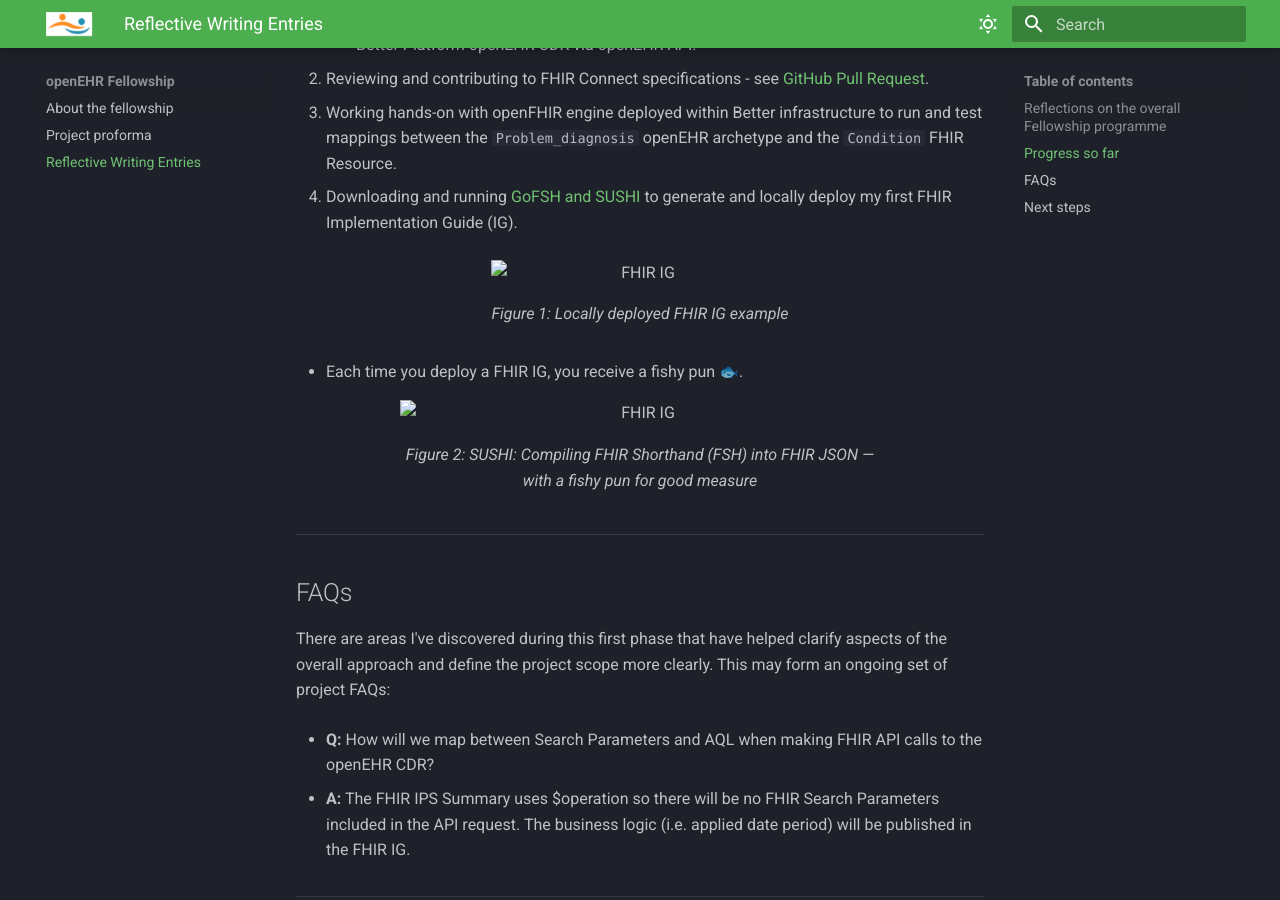
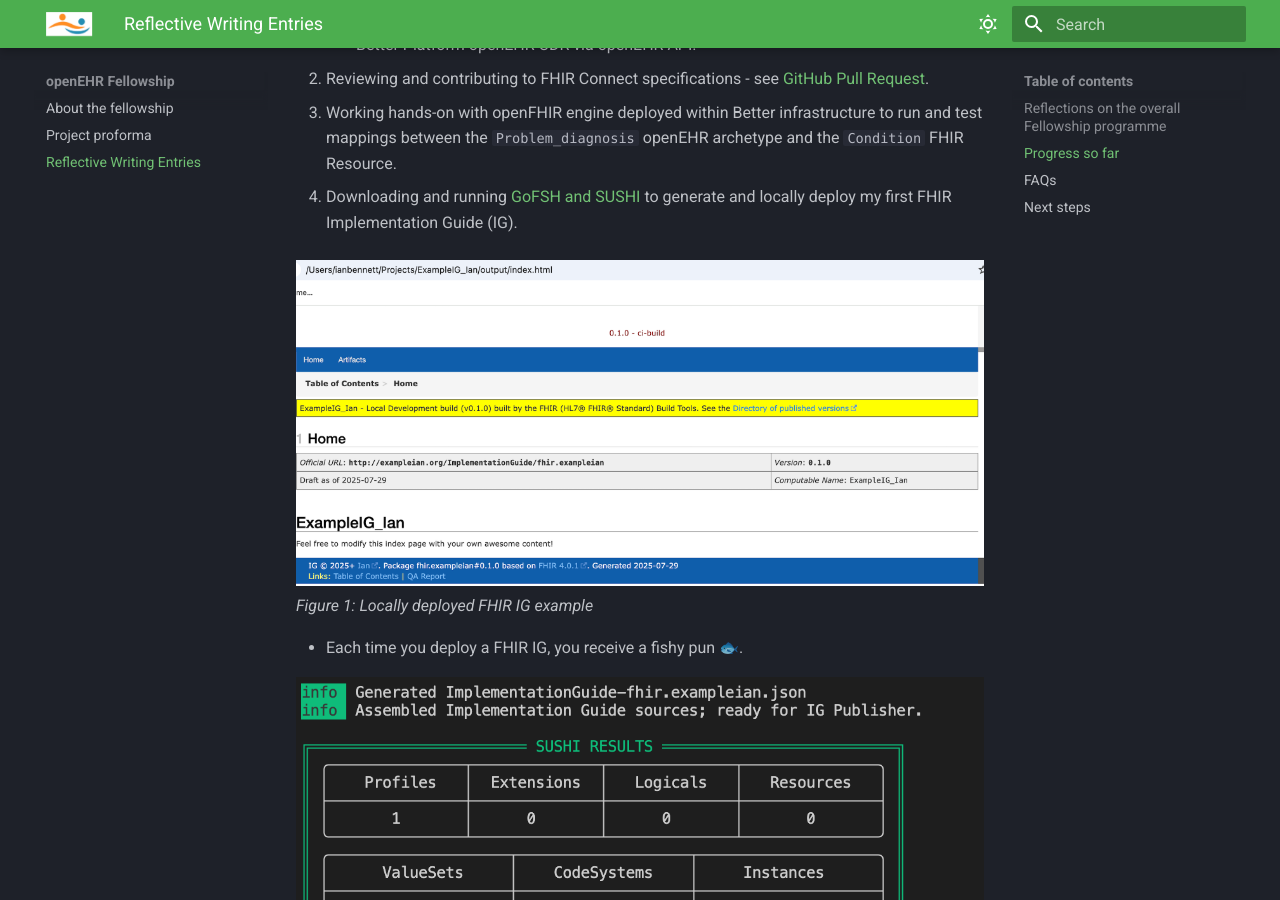
Before and after one commit to irbennett/openEHR_Fellowship, an MkDocs documentation site: the page built from docs/reflective-writing.md, in a window 1280 px wide and 900 px high, scrolled down 1345 px. Built offline with MkDocs 1.6.1 and Material for MkDocs 9.7.7, drawn with Linux system fonts in a browser that asks for light colours; emoji names are drawn with the system emoji font; some web fonts are replaced.

Commit message:
URL encoding

```diff
--- a/docs/reflective-writing.md
+++ b/docs/reflective-writing.md
@@ -28,17 +28,13 @@
 
 4. Downloading and running [GoFSH and SUSHI](https://fshschool.org/docs/) to generate and locally deploy my first FHIR Implementation Guide (IG).
 
-<figure>
-  <img src="assets/FHIR_IG_Locally_Deployed_Example.png" alt="FHIR IG" style="width:100%">
-  <figcaption><em>Figure 1: Locally deployed FHIR IG example</em></figcaption>
-</figure>
+![FHIR IG](assets/FHIR_IG_Locally_Deployed_Example.png)
+*Figure 1: Locally deployed FHIR IG example*
 
   - Each time you deploy a FHIR IG, you receive a fishy pun 🐟.
 
-<figure>
-  <img src="assets/SUSHI - Compile FSH into FHIR JSON.png" alt="FHIR IG" style="width:100%">
-  <figcaption><em>Figure 2: SUSHI: Compiling FHIR Shorthand (FSH) into FHIR JSON — with a fishy pun for good measure</em></figcaption>
-</figure>
+![SUSHI Screenshot](assets/SUSHI%20-%20Compile%20FSH%20into%20FHIR%20JSON.png)
+*Figure 2: SUSHI: Compiling FHIR Shorthand (FSH) into FHIR JSON — with a fishy pun for good measure*
 
 ---
 
```
